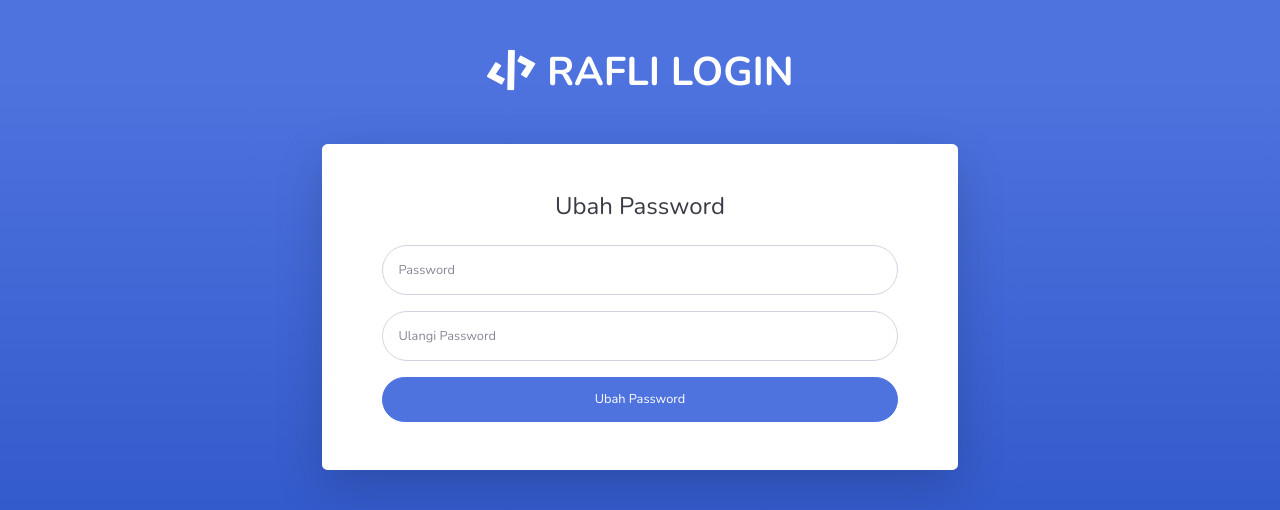
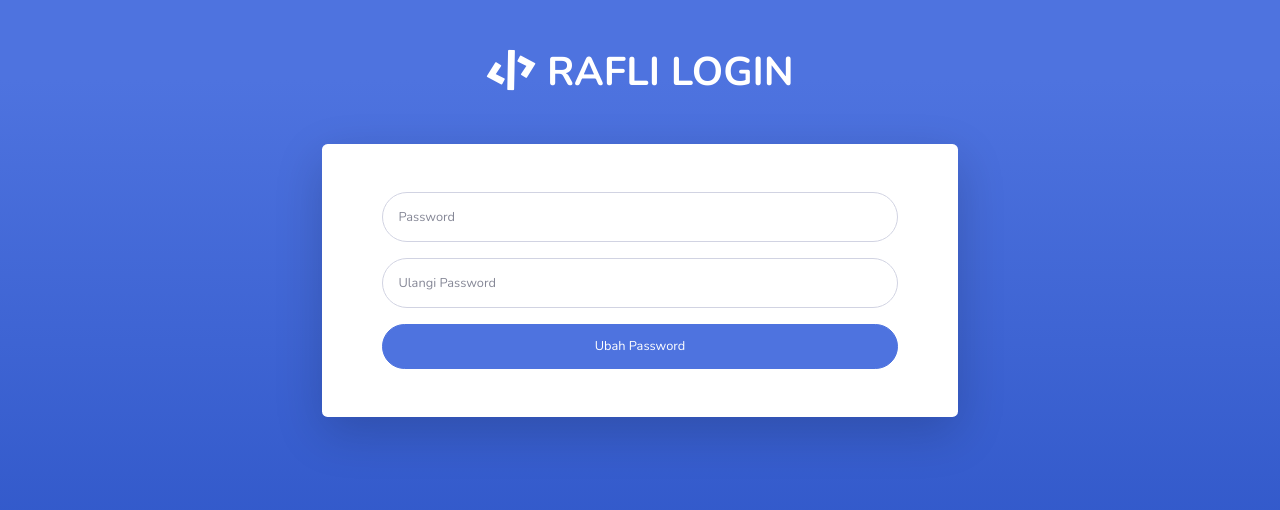
Before and after one commit to rahmatrafli1/rafli_login, a CodeIgniter app: page /rafli_login/auth/ubahpassword in a window 1280 px wide. Shown: the top 510 px of the page. Run offline with CodeIgniter, Linux system fonts and the light colour scheme; the visitor is signed in with stand-in values (Sample User, id 1).

```diff
--- a/application/views/auth/ubahpassword.php
+++ b/application/views/auth/ubahpassword.php
@@ -11,9 +11,6 @@
 			<div class="row">
 				<div class="col-lg">
 					<div class="p-5">
-						<div class="text-center">
-							<h1 class="h4 text-gray-900 mb-4"><?= $title; ?></h1>
-						</div>
 						<form class="user" action="<?= base_url('auth/ubahpassword') ?>" method="post">
 							<div class="form-group">
 								<input type="password" name="password1" class="form-control form-control-user" placeholder="Password">
```
